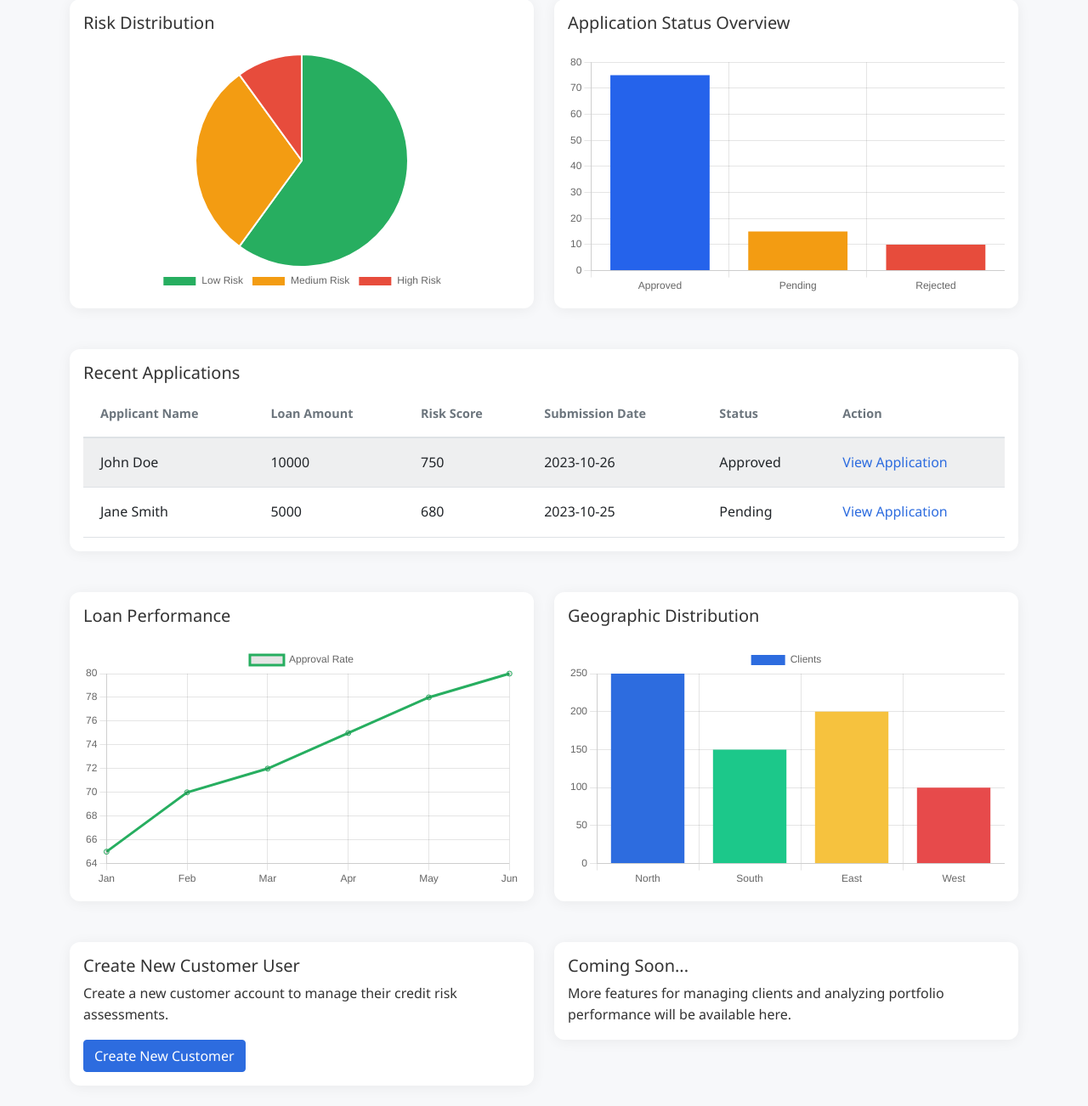
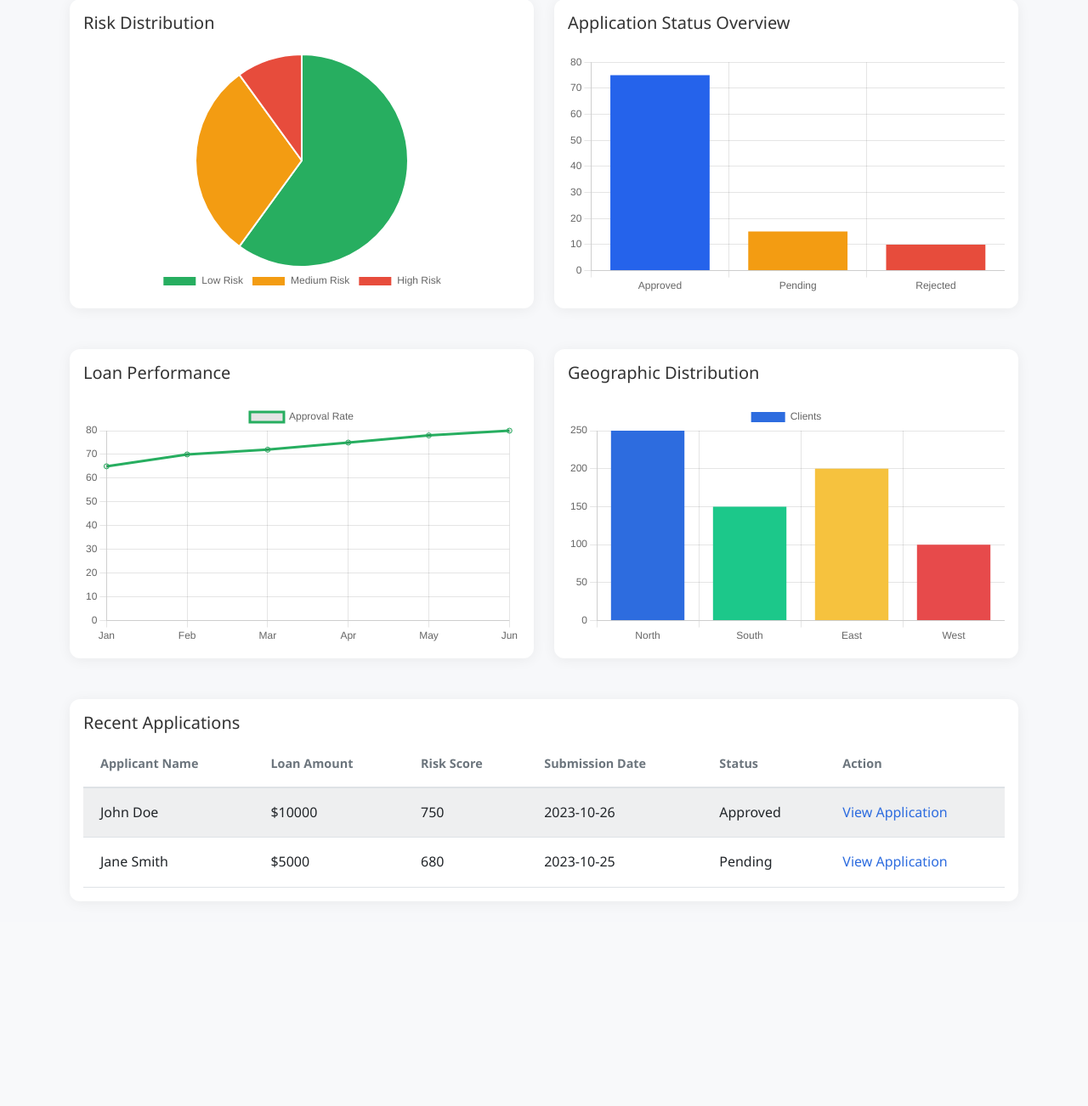
Before and after one commit to shivansh-afk007/preditor-app, a Flask app: page /dashboard/lender in a window 1280 px wide. Shown: the part 756-2058 px from the top of the page at 85% size. After the commit the page ends 1801 px from the top, so only its background shows below. Run offline with Flask 3, Linux system fonts and the light colour scheme; a user stored in the database is signed in.

Commit message:
Restore lender dashboard to original state with placeholder data

```diff
--- a/app.py
+++ b/app.py
@@ -244,24 +244,7 @@ def lender_dashboard():
     if current_user.role != 'lender':
         return redirect(url_for('dashboard_consumer')) # Redirect if not a lender
 
-    users_data = load_users()
-    consumer_users = [user for user_id, user in users_data.items() if user['role'] == 'consumer']
-
-    # Placeholder data for lender dashboard charts and stats
-    data = {
-        'total_clients': len(consumer_users),
-        'total_assets': 15000000, # Example data
-        'avg_risk_score': 720, # Example data
-        'client_list': consumer_users, # Pass consumer users to the template
-        'risk_distribution_data': {'labels': ['Low Risk', 'Medium Risk', 'High Risk'], 'datasets': [{'data': [60, 30, 10], 'backgroundColor': ['#27ae60', '#f39c12', '#e74c3c']}]}, # Example chart data
-        'application_status_data': {'labels': ['Approved', 'Pending', 'Rejected'], 'datasets': [{'data': [75, 15, 10], 'backgroundColor': ['#2563eb', '#f39c12', '#e74c3c']}]}, # Example chart data
-        'loan_performance_data': {'labels': ['Jan', 'Feb', 'Mar', 'Apr', 'May', 'Jun'], 'datasets': [{'label': 'Approval Rate', 'data': [65, 70, 72, 75, 78, 80], 'borderColor': '#27ae60', 'fill': False}]}, # Example chart data
-        'geographic_distribution_data': {'labels': ['North', 'South', 'East', 'West'], 'datasets': [{'label': 'Clients', 'data': [250, 150, 200, 100], 'backgroundColor': ['#2d6cdf', '#1cc88a', '#f6c23e', '#e74a4b']}]}, # Example chart data
-        'recent_applications': [
-            {'name': 'John Doe', 'amount': 10000, 'score': 750, 'date': '2023-10-26', 'status': 'Approved'},
-            {'name': 'Jane Smith', 'amount': 5000, 'score': 680, 'date': '2023-10-25', 'status': 'Pending'},
-        ] # Example data
-    }
+    data = get_lender_dashboard_data()
 
     return render_template('dashboard_lender.html', data=data)
 
@@ -533,6 +516,28 @@ def view_customer_prediction(user_id):
     # Render the consumer dashboard template, passing the data and a lender view flag
     return render_template('dashboard_consumer.html', data=dashboard_data, is_lender_view=True, user_role=current_user.role)
 
+def get_lender_dashboard_data():
+    users_data = load_users()
+    consumer_users = [user for user_id, user in users_data.items() if user['role'] == 'consumer']
+
+    # Placeholder data for lender dashboard charts and stats
+    data = {
+        'total_clients': len(consumer_users),
+        'total_assets': 15000000, # Example data
+        'avg_risk_score': 720, # Example data
+        'client_list': consumer_users, # Pass consumer users to the template
+        'risk_distribution_data': {'labels': ['Low Risk', 'Medium Risk', 'High Risk'], 'datasets': [{'data': [60, 30, 10], 'backgroundColor': ['#27ae60', '#f39c12', '#e74c3c']}]}, # Example chart data
+        'application_status_data': {'labels': ['Approved', 'Pending', 'Rejected'], 'datasets': [{'data': [75, 15, 10], 'backgroundColor': ['#2563eb', '#f39c12', '#e74c3c']}]}, # Example chart data
+        'loan_performance_data': {'labels': ['Jan', 'Feb', 'Mar', 'Apr', 'May', 'Jun'], 'datasets': [{'label': 'Approval Rate', 'data': [65, 70, 72, 75, 78, 80], 'borderColor': '#27ae60', 'fill': False}]}, # Example chart data
+        'geographic_distribution_data': {'labels': ['North', 'South', 'East', 'West'], 'datasets': [{'label': 'Clients', 'data': [250, 150, 200, 100], 'backgroundColor': ['#2d6cdf', '#1cc88a', '#f6c23e', '#e74a4b']}]}, # Example chart data
+        'recent_applications': [
+            {'name': 'John Doe', 'amount': 10000, 'score': 750, 'date': '2023-10-26', 'status': 'Approved'},
+            {'name': 'Jane Smith', 'amount': 5000, 'score': 680, 'date': '2023-10-25', 'status': 'Pending'},
+        ] # Example data
+    }
+
+    return data
+
 if __name__ == '__main__':
     # Create users.json if it doesn't exist
     if not os.path.exists(USERS_FILE):
--- a/templates/dashboard_lender.html
+++ b/templates/dashboard_lender.html
@@ -119,42 +119,6 @@
     </div>
 </div>
 
-{# --- Additional Lender Dashboard Sections --- #}
-
-<div class="row mt-4">
-    <div class="col-md-12">
-        <div class="card">
-            <div class="card-body">
-                <h5 class="card-title">Recent Applications</h5>
-                 <table class="table table-striped">
-                    <thead>
-                        <tr>
-                            <th>Applicant Name</th>
-                            <th>Loan Amount</th>
-                            <th>Risk Score</th>
-                            <th>Submission Date</th>
-                            <th>Status</th>
-                            <th>Action</th>
-                        </tr>
-                    </thead>
-                     <tbody>
-                         {% for app in data.recent_applications %}
-                        <tr>
-                            <td>{{ app.name }}</td>
-                            <td>{{ app.amount }}</td>
-                            <td>{{ app.score }}</td>
-                            <td>{{ app.date }}</td>
-                            <td>{{ app.status }}</td>
-                            <td><a href="#">View Application</a></td>
-                        </tr>
-                        {% endfor %}
-                     </tbody>
-                 </table>
-            </div>
-        </div>
-    </div>
-</div>
-
 <div class="row mt-4">
     <div class="col-md-6">
         <div class="card">
@@ -178,23 +142,35 @@
     </div>
 </div>
 
-{# --- Add Customer User Form --- #}
 <div class="row mt-4">
-    <div class="col-md-6">
+    <div class="col-md-12">
         <div class="card">
             <div class="card-body">
-                <h5 class="card-title">Create New Customer User</h5>
-                <p class="card-text">Create a new customer account to manage their credit risk assessments.</p>
-                <a href="{{ url_for('create_customer_form') }}" class="btn btn-primary">Create New Customer</a>
-            </div>
-        </div>
-    </div>
-    <div class="col-md-6">
-        {# Placeholder for another lender feature if needed #}
-        <div class="card">
-            <div class="card-body">
-                <h5 class="card-title">Coming Soon...</h5>
-                <p class="card-text">More features for managing clients and analyzing portfolio performance will be available here.</p>
+                <h5 class="card-title">Recent Applications</h5>
+                <table class="table table-striped">
+                    <thead>
+                        <tr>
+                            <th>Applicant Name</th>
+                            <th>Loan Amount</th>
+                            <th>Risk Score</th>
+                            <th>Submission Date</th>
+                            <th>Status</th>
+                            <th>Action</th>
+                        </tr>
+                    </thead>
+                    <tbody>
+                        {% for app in data.recent_applications %}
+                        <tr>
+                            <td>{{ app.name }}</td>
+                            <td>${{ app.amount }}</td>
+                            <td>{{ app.score }}</td>
+                            <td>{{ app.date }}</td>
+                            <td>{{ app.status }}</td>
+                            <td><a href="#">View Application</a></td>
+                        </tr>
+                        {% endfor %}
+                    </tbody>
+                </table>
             </div>
         </div>
     </div>
@@ -203,32 +179,13 @@
 {% endblock %}
 
 {% block extra_js %}
-{# Script tags to embed JSON data - Moved inside extra_js block, BEFORE the script #}
 <script type="application/json" id="riskDistributionData">{{ data.risk_distribution_data | tojson | safe }}</script>
 <script type="application/json" id="applicationStatusData">{{ data.application_status_data | tojson | safe }}</script>
 <script type="application/json" id="loanPerformanceData">{{ data.loan_performance_data | tojson | safe }}</script>
 <script type="application/json" id="geographicDistributionData">{{ data.geographic_distribution_data | tojson | safe }}</script>
 
 <script>
-    // Removed Helper function to get element by ID with a retry mechanism
-    // function getElementByIdWithRetry(elementId, maxRetries = 10, delay = 50) {
-    //     return new Promise((resolve, reject) => {
-    //         const attemptGetElement = (retriesLeft) => {
-    //             const element = document.getElementById(elementId);
-    //             if (element) {
-    //                 resolve(element);
-    //             } else if (retriesLeft > 0) {
-    //                 setTimeout(() => attemptGetElement(retriesLeft - 1), delay);
-    //             } else {
-    //                 reject(`Element with ID ${elementId} not found after multiple retries.`);
-    //             }
-    //         };
-    //         attemptGetElement(maxRetries);
-    //     });
-    // }
-
-    // Wrap your script inside DOMContentLoaded to ensure the DOM is fully loaded
-    document.addEventListener('DOMContentLoaded', function() { // Changed back to regular function
+document.addEventListener('DOMContentLoaded', function() {
     // Read data from the script tags and parse JSON
     const riskDistributionData = JSON.parse(document.getElementById('riskDistributionData').textContent);
     const applicationStatusData = JSON.parse(document.getElementById('applicationStatusData').textContent);
@@ -294,11 +251,11 @@
                         display: false,
                         text: 'Loan Performance'
                     }
-                    }
                 },
                 scales: {
                     y: {
                         beginAtZero: true
+                    }
                 }
             }
         });
@@ -318,50 +275,15 @@
                         display: false,
                         text: 'Geographic Distribution'
                     }
-                    }
                 },
                 scales: {
                     y: {
                         beginAtZero: true
                     }
                 }
+            }
         });
     }
-
-    }); // Close DOMContentLoaded listener
-
-    // Handle Create Customer Form Submission
-    document.getElementById('createCustomerForm').addEventListener('submit', async (e) => {
-        e.preventDefault();
-
-        const form = e.target;
-        const formData = new FormData(form);
-        const feedbackDiv = document.getElementById('createUserFeedback');
-
-        feedbackDiv.innerHTML = ''; // Clear previous feedback
-
-        try {
-            const response = await fetch("{{ url_for('create_customer') }}", {
-                method: 'POST',
-                body: formData,
 });
-
-            const result = await response.json();
-
-            if (response.ok) {
-                feedbackDiv.innerHTML = `<div class="alert alert-success">User created! Username: ${result.username}, Password: ${result.password} (Temporary)</div>`;
-                form.reset(); // Clear the form
-                // Optionally, refresh the client list table here if implementing dynamic updates
-                 setTimeout(() => { location.reload(); }, 3000); // Simple refresh after 3 seconds for demo
-            } else {
-                feedbackDiv.innerHTML = `<div class="alert alert-danger">Error: ${result.error}</div>`;
-            }
-        } catch (error) {
-            console.error('Error creating user:', error);
-            feedbackDiv.innerHTML = '<div class="alert alert-danger">An unexpected error occurred.</div>';
-        }
-    });
-
 </script>
-
 {% endblock %}
```
Also changed, not shown: 2 other files. Lines whose indentation alone changed are shown as unchanged.
